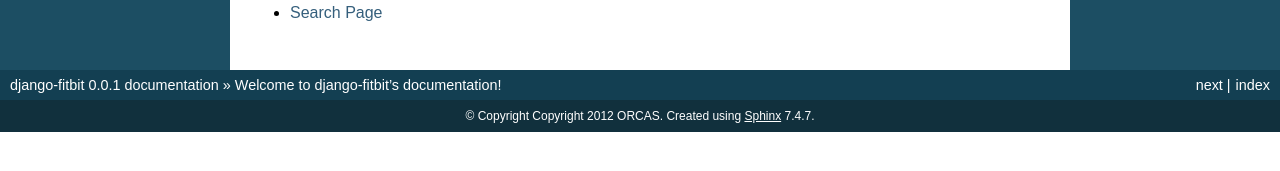
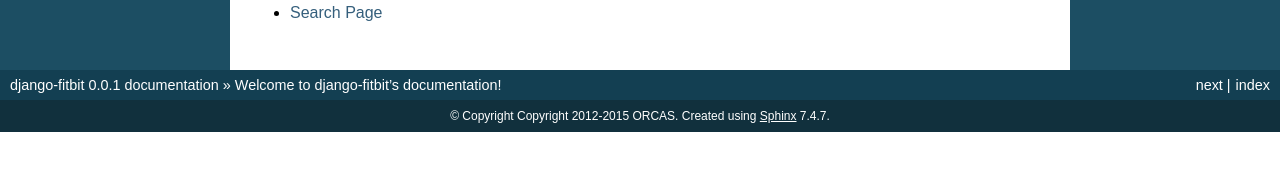
Before and after one commit to orcasgit/django-fitbit, a Sphinx documentation site: the page built from docs/index.rst, in a window 1280 px wide. Shown: the part 652-823 px from the top of the page. Built offline with Sphinx 7.4.7, drawn with Linux system fonts in a browser that asks for light colours; the version number is read from the project's files by our own code.

Commit message:
update copyright year range

```diff
--- a/docs/conf.py
+++ b/docs/conf.py
@@ -41,7 +41,7 @@ master_doc = 'index'
 
 # General information about the project.
 project = u'django-fitbit'
-copyright = u'Copyright 2012 ORCAS'
+copyright = u'Copyright 2012-2015 ORCAS'
 
 # The version info for the project you're documenting, acts as replacement for
 # |version| and |release|, also used in various other places throughout the
```
Also changed, not shown: LICENSE.txt.
